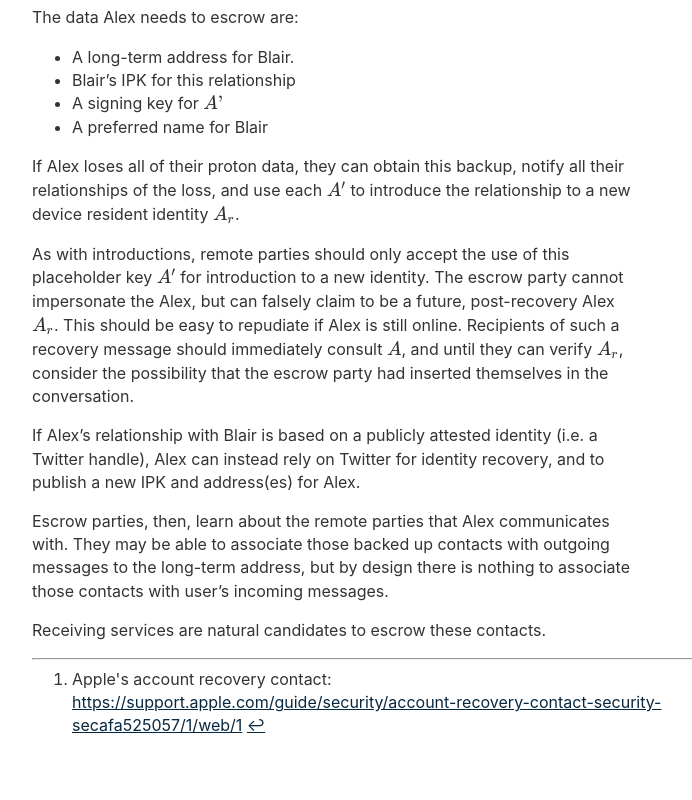
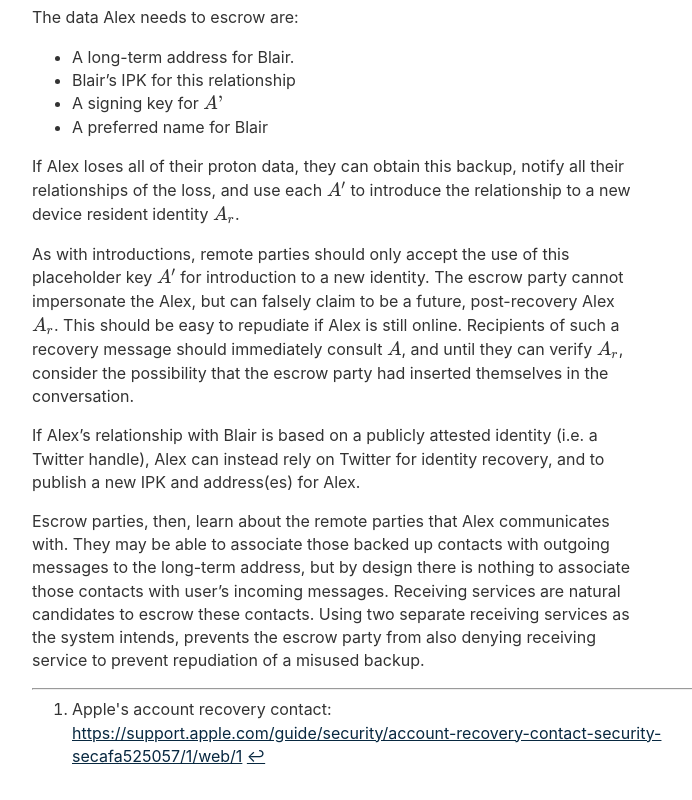
Before and after one commit to messaging-interop/messaging-interop.github.io, an Eleventy site: page posts/5.1-Backup.md in a window 1280 px wide. Shown: the part 1049-1849 px from the top of the page, without its empty margins (8-700 px from the left). Before the commit the page ends 1819 px from the top, so only its background shows below. Built offline with nearby package versions, Linux system fonts and the light colour scheme; Eleventy itself is replaced by a stand-in of ours; files that its build step writes are made by us from their sources.

Commit message:
Restore discussion of redundant receiving services

```diff
--- a/posts/5.1-Backup.md
+++ b/posts/5.1-Backup.md
@@ -32,8 +32,6 @@ As with introductions, remote parties should only accept the use of this placeho
 
 If Alex’s relationship with Blair is based on a publicly attested identity (i.e. a Twitter handle), Alex can instead rely on Twitter for identity recovery, and to publish a new IPK and address(es) for Alex.
 
-Escrow parties, then, learn about the remote parties that Alex communicates with. They may be able to associate those backed up contacts with outgoing messages to the long-term address, but by design there is nothing to associate those contacts with user’s incoming messages.
-
-Receiving services are natural candidates to escrow these contacts.
+Escrow parties, then, learn about the remote parties that Alex communicates with. They may be able to associate those backed up contacts with outgoing messages to the long-term address, but by design there is nothing to associate those contacts with user’s incoming messages. Receiving services are natural candidates to escrow these contacts. Using two separate receiving services as the system intends, prevents the escrow party from also denying receiving service to prevent repudiation of a misused backup.
 
 [^1]: Apple's account recovery contact: https://support.apple.com/guide/security/account-recovery-contact-security-secafa525057/1/web/1
```
